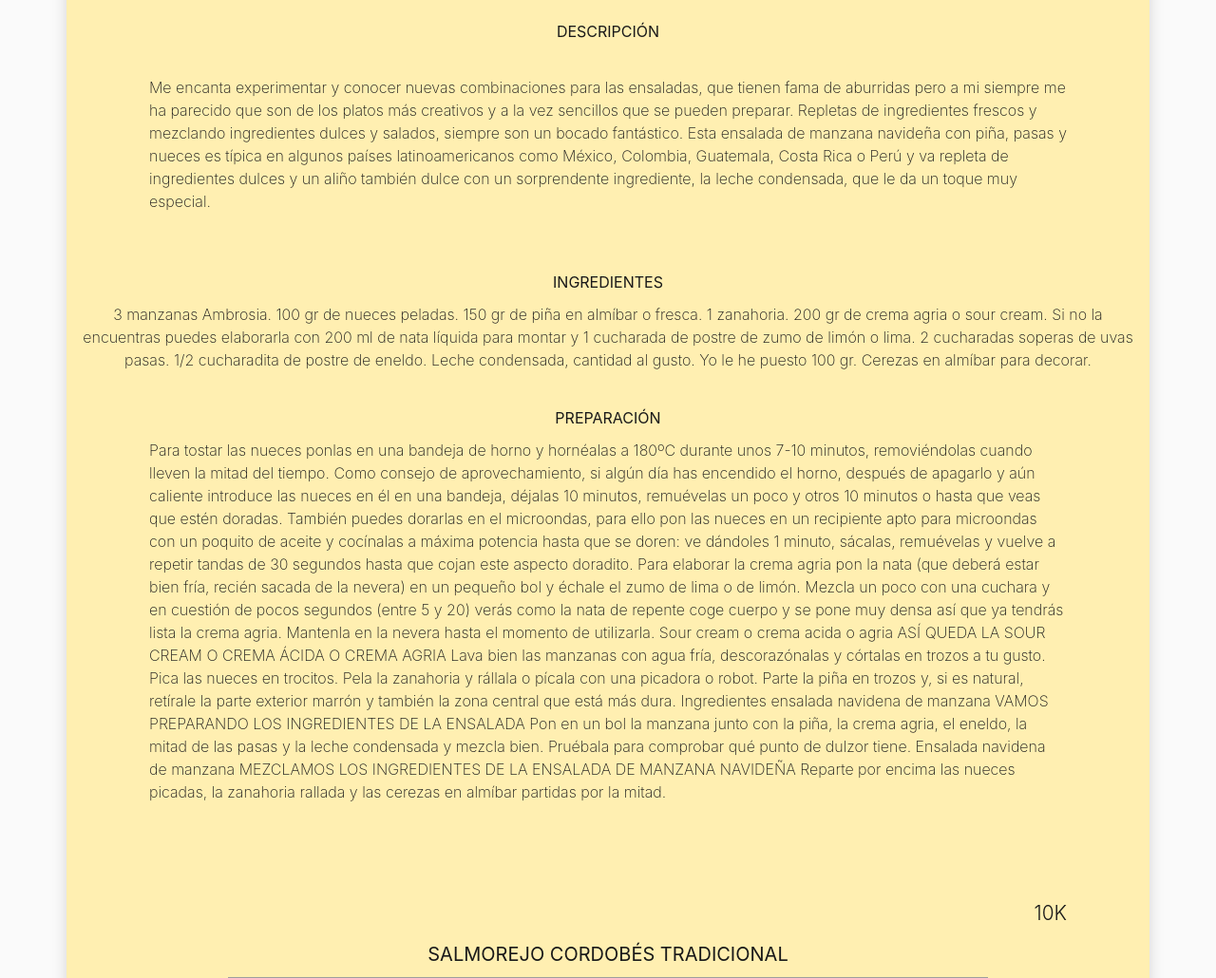
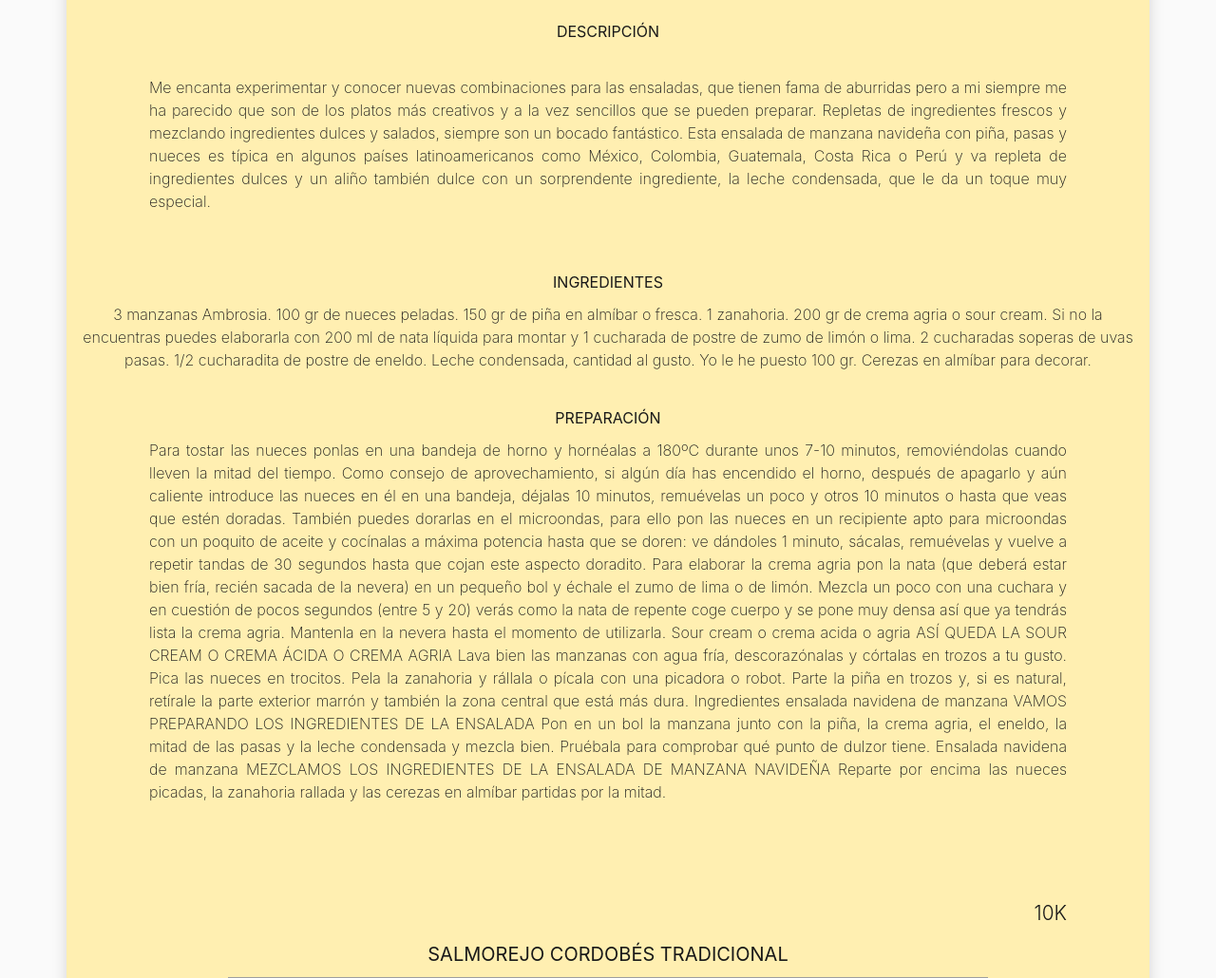
Before and after one commit to Rafael-bot/-Food, a Django app: page / in a window 1280 px wide. Shown: the part 4168-5198 px from the top of the page at 95% size. Run offline with Django 3.2, Linux system fonts and the light colour scheme; a user stored in the database is signed in; data comes from the database, SQL or seed files in the repository; some libraries are stand-ins or nearby versions; grey boxes are pictures that could not be loaded.

Commit message:
Añado estilos a la pagina.

```diff
--- a/Project/moreFood/templates/Index.html
+++ b/Project/moreFood/templates/Index.html
@@ -184,11 +184,11 @@
                 <h5 class="text-center text-uppercase py-0"><b>{{r.titulo}}</b></h5><img
                     class="img-fluid d-block mx-auto" src="{{r.imagen}}" width="800" height="600">
                 <h6 class="text-center text-uppercase py-0 pt-3"><b>DESCRIPCIÓN</b></h6>
-                <p class="py-3 px-5">{{r.descripción}}</p>
+                <p class="py-3 px-5 text-justify">{{r.descripción}}</p>
                 <h6 class="text-center text-uppercase py-0 pt-3"><b>INGREDIENTES</b></h6>
-                <p class="text-center">{{r.ingredientes}}</p>
+                <p class="text-center text-justify">{{r.ingredientes}}</p>
                 <h6 class="text-center text-uppercase py-0 pt-3"><b>PREPARACIÓN</b></h6>
-                <p class="px-5 pb-4">{{r.preparación}}</p>
+                <p class="px-5 pb-4 text-justify">{{r.preparación}}</p>
 
                 <br>
 
@@ -286,12 +286,12 @@
                 <div class="container-fluid bg-light">
                     <div class="row shadow-lg" style="">
                         {% for d in dietas %}
-                        <div class="p-0 col-lg-6"><img class="img-fluid d-block mx-auto rounded"
+                        <div class="p-0 col-lg-6 align-content-center"><img class="img-fluid d-block mx-auto rounded pt-5"
                                                        src="{{d.imagen}}" width="400">
                         </div>
                         <div class="px-md-5 p-3 d-flex flex-column justify-content-center text-center col-lg-6">
                             <h1>{{d.titulo}}</h1>
-                            <p class="mb-3 lead">{{d.descripción}}</p> <a
+                            <p class="mb-3 lead text-justify">{{d.descripción}}</p> <a
                                 class="btn btn-link" href="{{d.links}}" target="_blank">Mostrar más...</a>
                         </div>
                         {% endfor %}
```
